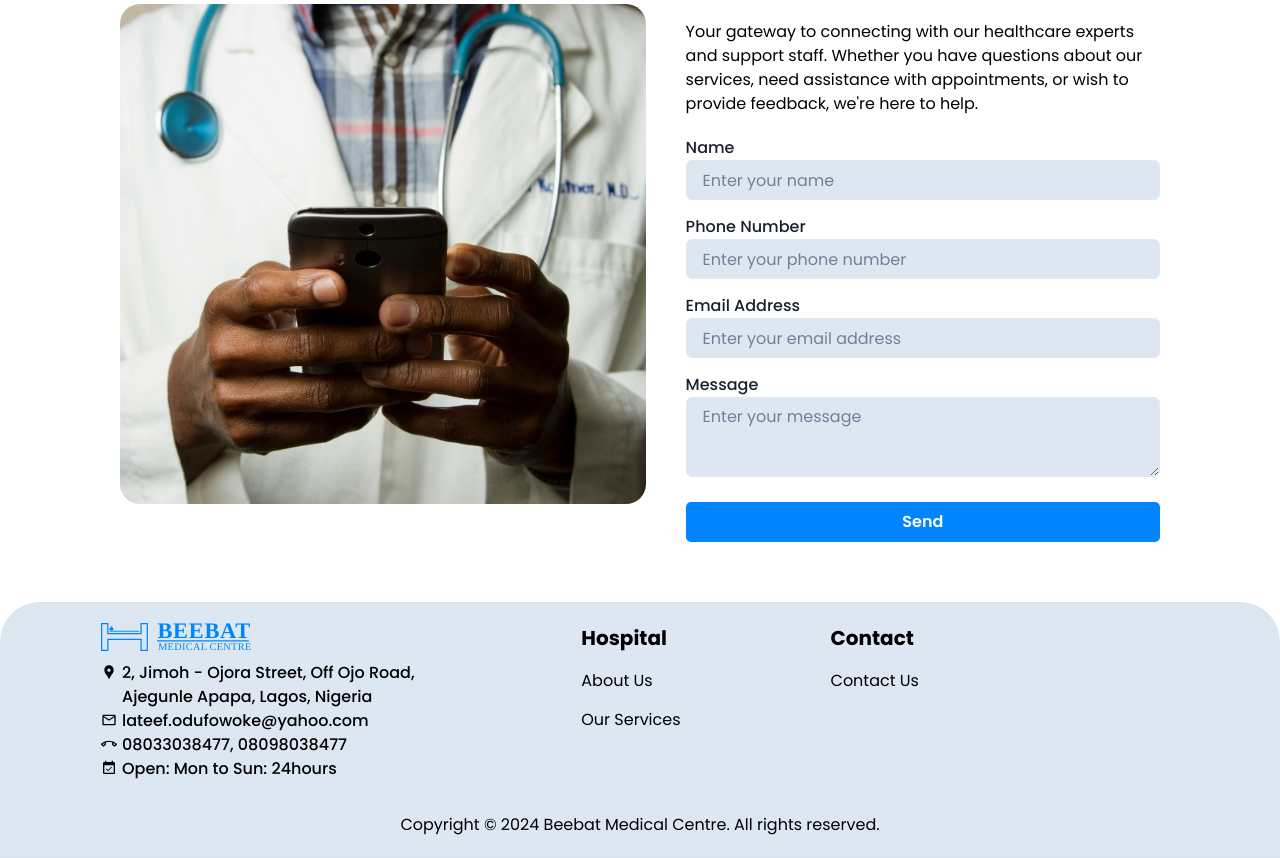
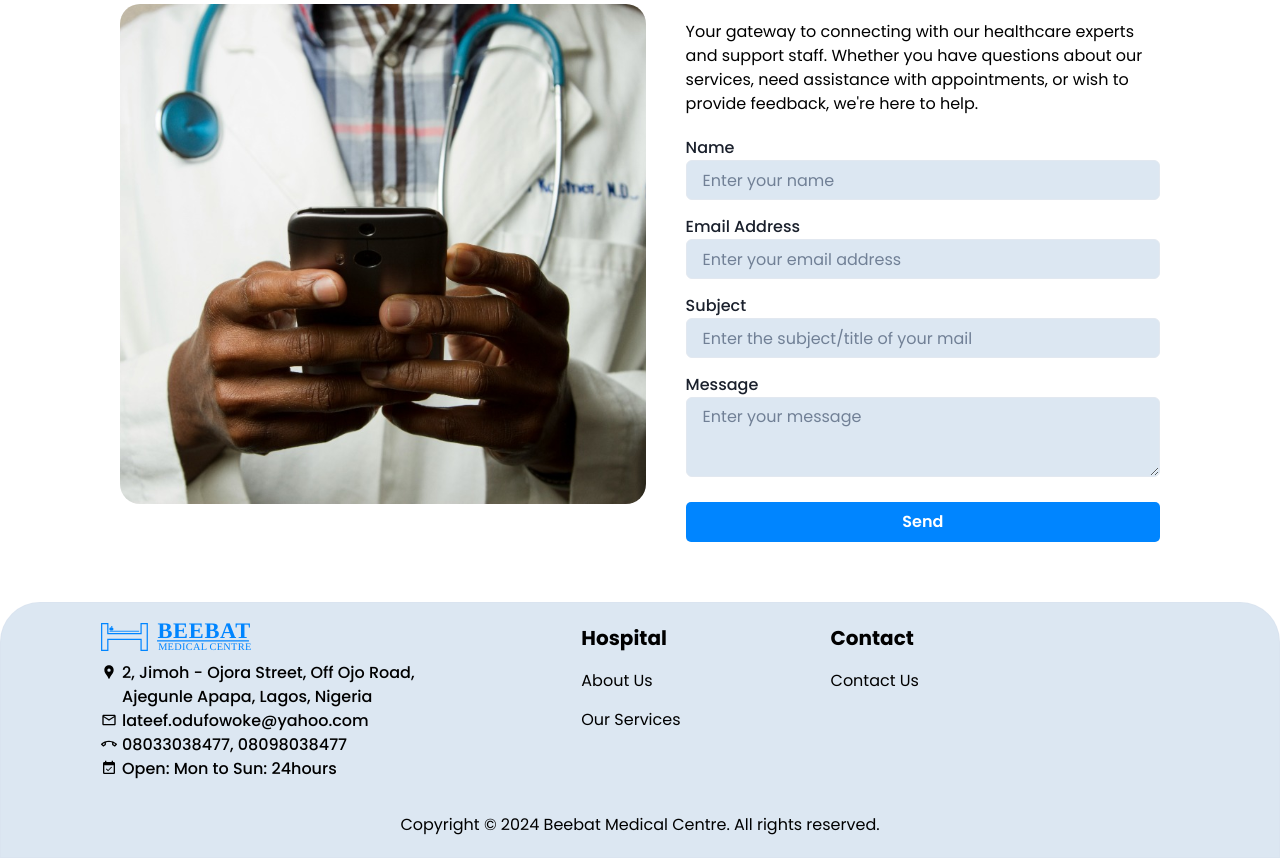
Before and after one commit to shegz101/hos-web, a React (Vite) app: page / in a window 1280 px wide. Shown: the part 2240-3098 px from the top of the page. Built offline with nearby package versions, Linux system fonts and the light colour scheme.

Commit message:
contact-us done

```diff
--- a/package.json
+++ b/package.json
@@ -11,6 +11,7 @@
   },
   "dependencies": {
     "@chakra-ui/react": "^2.8.2",
+    "@emailjs/browser": "^4.3.3",
     "@emotion/react": "^11.11.4",
     "@emotion/styled": "^11.11.5",
     "framer-motion": "^11.0.24",
--- a/src/pages/ContactUs.jsx
+++ b/src/pages/ContactUs.jsx
@@ -1,9 +1,29 @@
 import { useRef } from "react";
+import emailjs from '@emailjs/browser';
 import { Box, Flex, Text, Input, Textarea, Button } from "@chakra-ui/react";
 import contactImage from "../assets/ContactUs.svg";
 
 const ContactUs = () => {
   const form = useRef();
+
+  const sendEmail = (e) => {
+    e.preventDefault();
+
+    emailjs
+      .sendForm('service_img0y2r', 'template_z11yo8i', form.current, {
+        publicKey: 'BCvseqzBryJh7ElBH',
+      })
+      .then(
+        () => {
+          alert('SUCCESS!');
+        },
+        (error) => {
+          alert('FAILED...', error.text);
+        },
+    );
+    e.target.reset();
+  };
+
   return (
     <Flex id="contact" mx={{ base: "15px", md: "100px" }} gap={{ base: "20px", md: "40px" }} mt="40px" flexDirection={{ base: "column", md: "row" }} alignItems="center" justifyContent="space-between">
       {/* Left Column for Image */}
@@ -25,29 +45,29 @@ const ContactUs = () => {
         </Text>
 
         {/* Form */}
-        <Box as="form">
+        <Box as="form" ref={form} onSubmit={sendEmail}>
           {/* Name Input */}
           <Box mb="15px">
             <Text fontWeight="medium">Name</Text>
-            <Input type="text" bg={"#DCE7F2"} placeholder="Enter your name" />
-          </Box>
-
-          {/* Phone Number Input */}
-          <Box mb="15px">
-            <Text fontWeight="medium">Phone Number</Text>
-            <Input type="tel" bg={"#DCE7F2"} placeholder="Enter your phone number" />
+            <Input type="text" bg={"#DCE7F2"} name="user_name" placeholder="Enter your name" />
           </Box>
 
           {/* Email Address Input */}
           <Box mb="15px">
             <Text fontWeight="medium">Email Address</Text>
-            <Input type="email" bg={"#DCE7F2"} placeholder="Enter your email address" />
+            <Input type="email" bg={"#DCE7F2"} name="user_email" placeholder="Enter your email address" />
+          </Box>
+
+          {/* Subject Input */}
+          <Box mb="15px">
+            <Text fontWeight="medium">Subject</Text>
+            <Input type="text" bg={"#DCE7F2"} name="subject" placeholder="Enter the subject/title of your mail" />
           </Box>
 
           {/* Message Input */}
           <Box mb="15px">
             <Text fontWeight="medium">Message</Text>
-            <Textarea bg={"#DCE7F2"} placeholder="Enter your message" resize="vertical" />
+            <Textarea bg={"#DCE7F2"} placeholder="Enter your message" name="message"  resize="vertical" />
           </Box>
 
           {/* Submit Button */}
```
Also changed, not shown: 1 other file (tests, documents, lock files or other folders).
